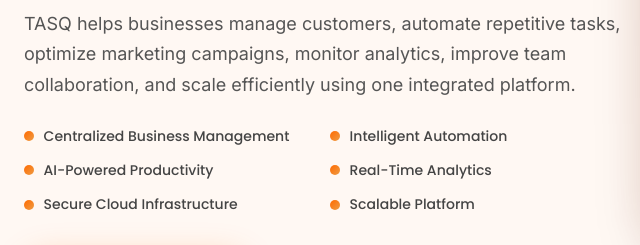
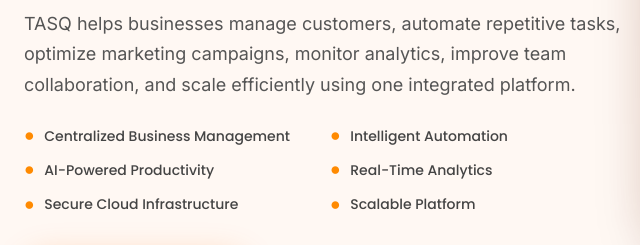
Before and after one commit to viduthalai652-hash/tasqweb, a plain HTML site: page index.html in a window 1280 px wide. Shown: the part 1483-1728 px from the top of the page, 0-640 px from the left. Drawn offline with nearby package versions, Linux system fonts and the light colour scheme.

Commit message:
About TASQ: replace all icons with inline orange bullet dot

```diff
--- a/index.html
+++ b/index.html
@@ -14,7 +14,7 @@
   <link rel="stylesheet" href="css/base.css">
   <link rel="stylesheet" href="css/components.css">
   <link rel="stylesheet" href="css/navbar.css?v=4">
-  <link rel="stylesheet" href="css/home.css?v=4">
+  <link rel="stylesheet" href="css/home.css?v=5">
   <link rel="stylesheet" href="css/features-stack.css?v=2">
 </head>
 <body>
@@ -199,12 +199,12 @@
         <h2 class="section-heading">Empowering Businesses Through <span>Smart Automation</span></h2>
         <p class="section-subheading">TASQ helps businesses manage customers, automate repetitive tasks, optimize marketing campaigns, monitor analytics, improve team collaboration, and scale efficiently using one integrated platform.</p>
         <div class="about-bullets">
-          <div class="about-bullet"><span class="about-dot"></span>Centralized Business Management</div>
-          <div class="about-bullet"><span class="about-dot"></span>Intelligent Automation</div>
-          <div class="about-bullet"><span class="about-dot"></span>AI-Powered Productivity</div>
-          <div class="about-bullet"><span class="about-dot"></span>Real-Time Analytics</div>
-          <div class="about-bullet"><span class="about-dot"></span>Secure Cloud Infrastructure</div>
-          <div class="about-bullet"><span class="about-dot"></span>Scalable Platform</div>
+          <div class="about-bullet"><span style="color:#FF8A00;font-size:1.1rem;line-height:1;flex-shrink:0;">●</span>Centralized Business Management</div>
+          <div class="about-bullet"><span style="color:#FF8A00;font-size:1.1rem;line-height:1;flex-shrink:0;">●</span>Intelligent Automation</div>
+          <div class="about-bullet"><span style="color:#FF8A00;font-size:1.1rem;line-height:1;flex-shrink:0;">●</span>AI-Powered Productivity</div>
+          <div class="about-bullet"><span style="color:#FF8A00;font-size:1.1rem;line-height:1;flex-shrink:0;">●</span>Real-Time Analytics</div>
+          <div class="about-bullet"><span style="color:#FF8A00;font-size:1.1rem;line-height:1;flex-shrink:0;">●</span>Secure Cloud Infrastructure</div>
+          <div class="about-bullet"><span style="color:#FF8A00;font-size:1.1rem;line-height:1;flex-shrink:0;">●</span>Scalable Platform</div>
         </div>
         <a href="features.html" class="btn btn-primary btn-ripple">Explore All Features <span class="btn-arrow">→</span></a>
       </div>
```
